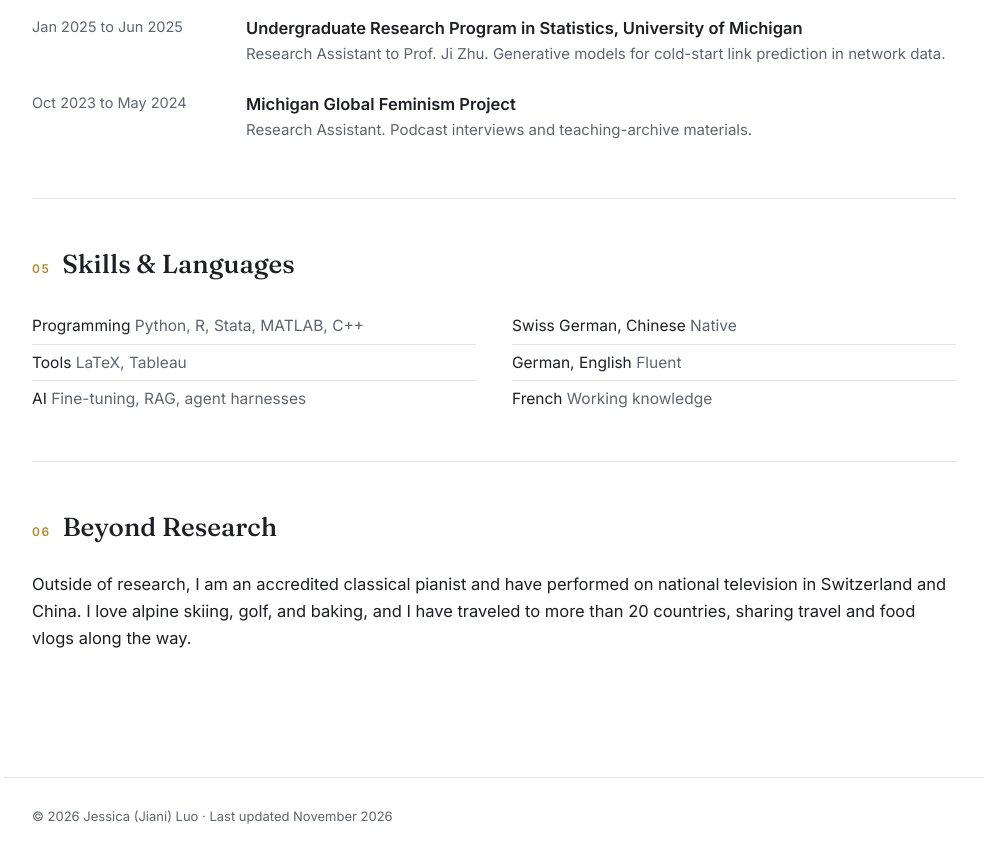
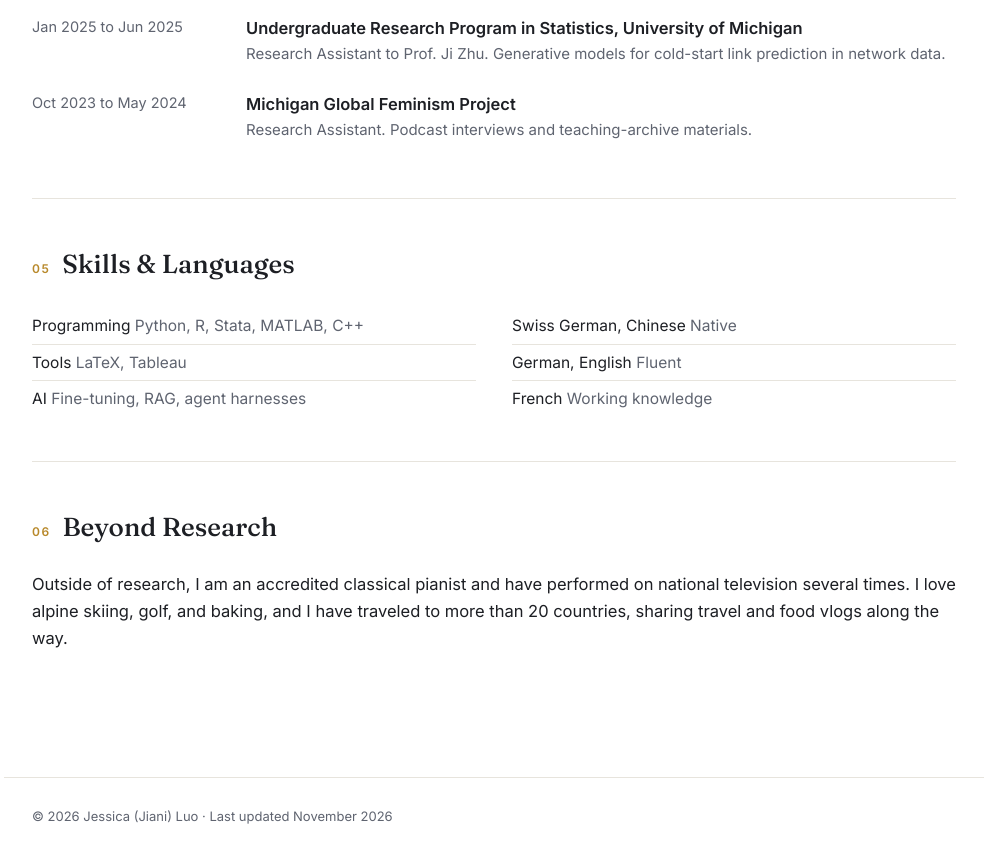
Before and after one commit to jessicaluo530/jessicaluo530.github.io, a plain HTML site: page index.html in a window 1280 px wide. Shown: the part 1953-2808 px from the top of the page, without its empty margins (146-1132 px from the left). Drawn offline with Linux system fonts and the light colour scheme.

Commit message:
Update performance description in index.html

```diff
--- a/index.html
+++ b/index.html
@@ -209,7 +209,7 @@
 
   <section>
     <h2><span class="num">06</span>Beyond Research</h2>
-    <p>Outside of research, I am an accredited classical pianist and have performed on national television in Switzerland and China. I love alpine skiing, golf, and baking, and I have traveled to more than 20 countries, sharing travel and food vlogs along the way.</p>
+    <p>Outside of research, I am an accredited classical pianist and have performed on national television several times. I love alpine skiing, golf, and baking, and I have traveled to more than 20 countries, sharing travel and food vlogs along the way.</p>
   </section>
 
 </main>
```
